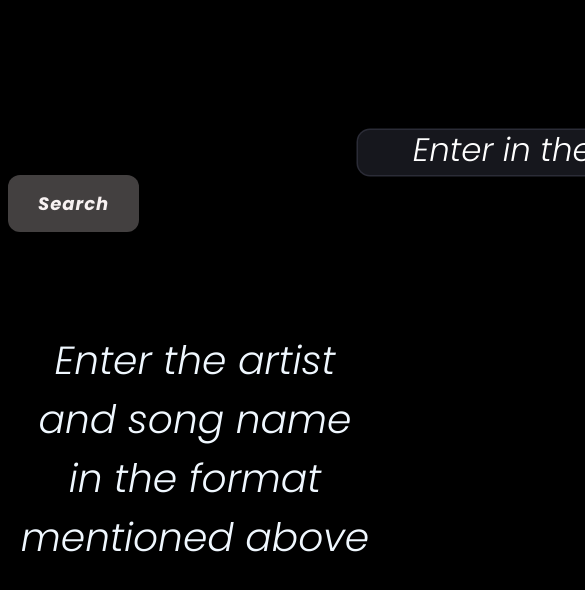
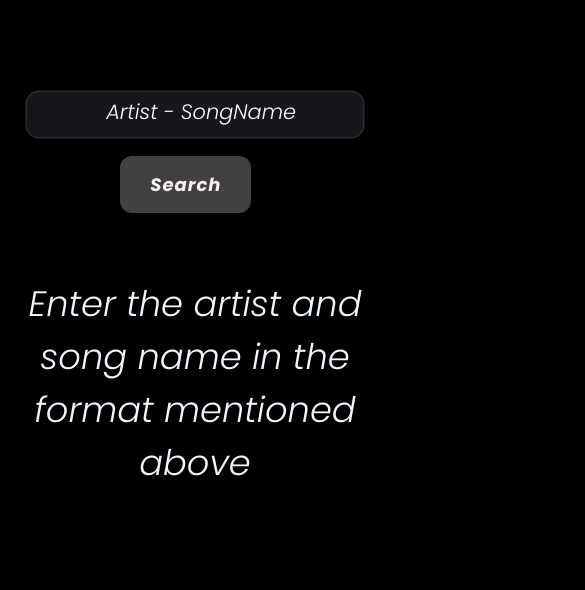
Before and after one commit to mukthikanth/Web-development, a plain HTML site: page Lyrics-Finder/index.html in a window 390 px wide. Both pictures are taken after typing "Sample" into the empty fields and a click on the button "Search". Shown: the part 230-820 px from the top of the page, 585 px wide, since content can reach past the window. Drawn offline with Linux system fonts and the light colour scheme.

Commit message:
updating media query

```diff
--- a/Lyrics-Finder/code.js
+++ b/Lyrics-Finder/code.js
@@ -9,6 +9,10 @@ const input = document.getElementById('input')
 
 
 searchButton.addEventListener('click', function(){
+  setTimeout(() => {
+    searchButton.style.backgroundColor = "#434040"
+    searchButton.style.color = "rgb(248, 242, 242)"
+  }, 100);
   const searchedSong = document.getElementById('searchBar').value
   console.log(searchedSong)
 
@@ -30,7 +34,7 @@ searchButton.addEventListener('click', function(){
       result.innerHTML = "<p>Lyrics not found</p>"
       setInterval(() => {
         searchBar.value=''
-        result.innerHTML = "<p>Try another song</p>"
+        result.innerHTML = "<p>Try again</p>"
       }, 4000);
     }
 
--- a/Lyrics-Finder/index.html
+++ b/Lyrics-Finder/index.html
@@ -14,7 +14,7 @@
     <h1 id="heading">Lyrics finder</h1>
     <div id="input">
 
-            <input type="search" id="searchBar" placeholder="Enter in the form artist - SongName">
+            <input type="search" id="searchBar" placeholder=" Artist - SongName">
             <button id="button">Search</button>
 
 
--- a/Lyrics-Finder/style.css
+++ b/Lyrics-Finder/style.css
@@ -100,3 +100,40 @@ p{
     font-size: 245%;
 
 }
+
+@media (max-width: 480px ) {
+   body {
+    max-width: 480px;
+
+   }
+
+   #heading{
+    margin-top: 30%;
+   }
+
+   #searchBar {
+    width: 90%;
+    max-width: 400px;
+    margin-left: 5%;
+    font-size: 90%;
+    padding-right: 20px;
+   }
+
+
+   #button{
+    display: block;
+    margin-left: 30% ;
+    margin-top: 5%;
+   }
+
+   #output{
+    margin-top: 5%;
+    margin-bottom: 5%;
+    font-size: 90%;
+    overflow-x: auto;
+   }
+
+   #output pre {
+    font-size: 78%;
+   }
+}
```
